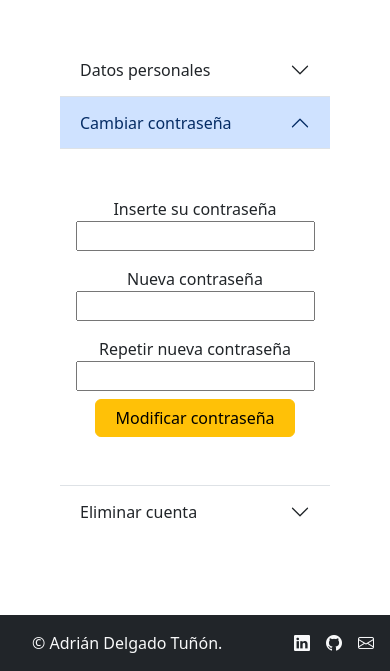
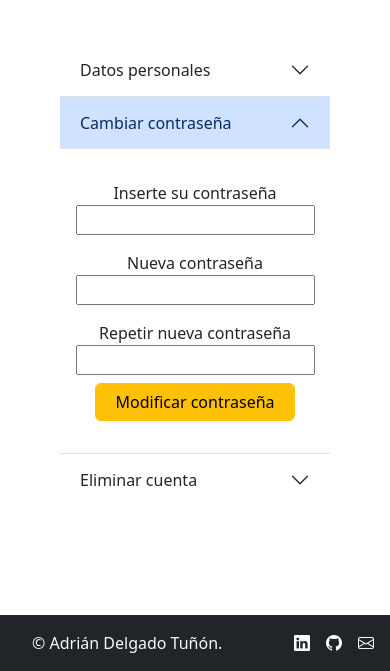
Before and after one commit to Adrian-DT/TFG-Encuentros-Mesa, a PHP site: page /php/pages/micuenta.php in a window 390 px wide, after a click on "Cambiar contraseña". Shown: the part 173-844 px from the top of the page. Run offline with PHP 8.4, Linux system fonts and the light colour scheme; the visitor is signed in with stand-in values (Sample User, id 1); data that the repository does not hold is empty.

Commit message:
change: modified my account form to be responsive

```diff
--- a/php/pages/micuenta.php
+++ b/php/pages/micuenta.php
@@ -164,7 +164,7 @@ if (!isset($_SESSION["id"])) {
                     <div id="flush-collapseTwo" class="accordion-collapse collapse" data-bs-parent="#accordionFlushExample">
                         <div class="accordion-body">
                             <div class="accordion-body container d-flex text-center justify-content-center">
-                                <form action="../functions/controlador_formularios.php" method="POST" id="cambiar_contraseña" class="container w-75 mx-auto d-flex flex-column gap-2 p-3 align-items-center">
+                                <form action="../functions/controlador_formularios.php" method="POST" id="cambiar_contraseña" class="container w-75 mx-auto d-flex flex-column gap-2 align-items-center">
                                     <div class="row d-flex gap-3 justify-content-center">
                                         <div class="form-group d-flex flex-column col-md-6 col-12">
                                             <label for="contraseña">Inserte su contraseña</label>
```
